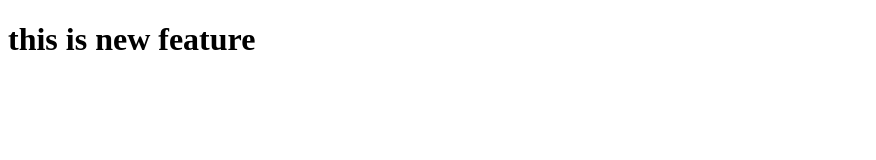
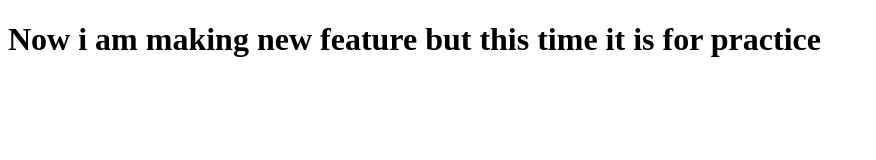
Before and after one commit to Prajwa06/branching, a plain HTML site: page index.html in a window 1280 px wide. Shown: the whole page, without its empty margins (0-876 px from the left). Drawn offline with Linux system fonts and the light colour scheme.

Commit message:
feature1 updated

```diff
--- a/index.html
+++ b/index.html
@@ -6,6 +6,6 @@
     <title>Document</title>
 </head>
 <body>
-    <h1>this is new feature</h1>
+    <h1>Now i am making new feature but this time it is for practice </h1>
 </body>
 </html>
```
